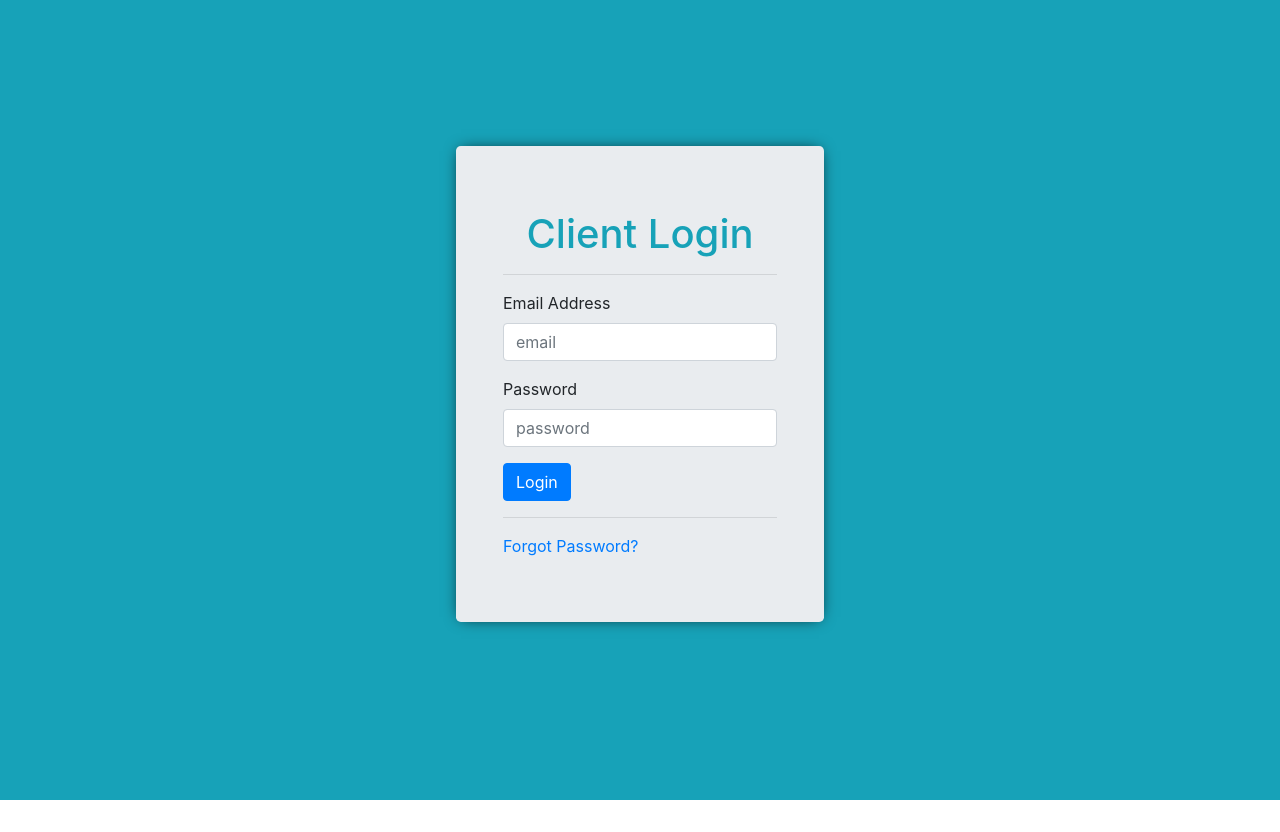
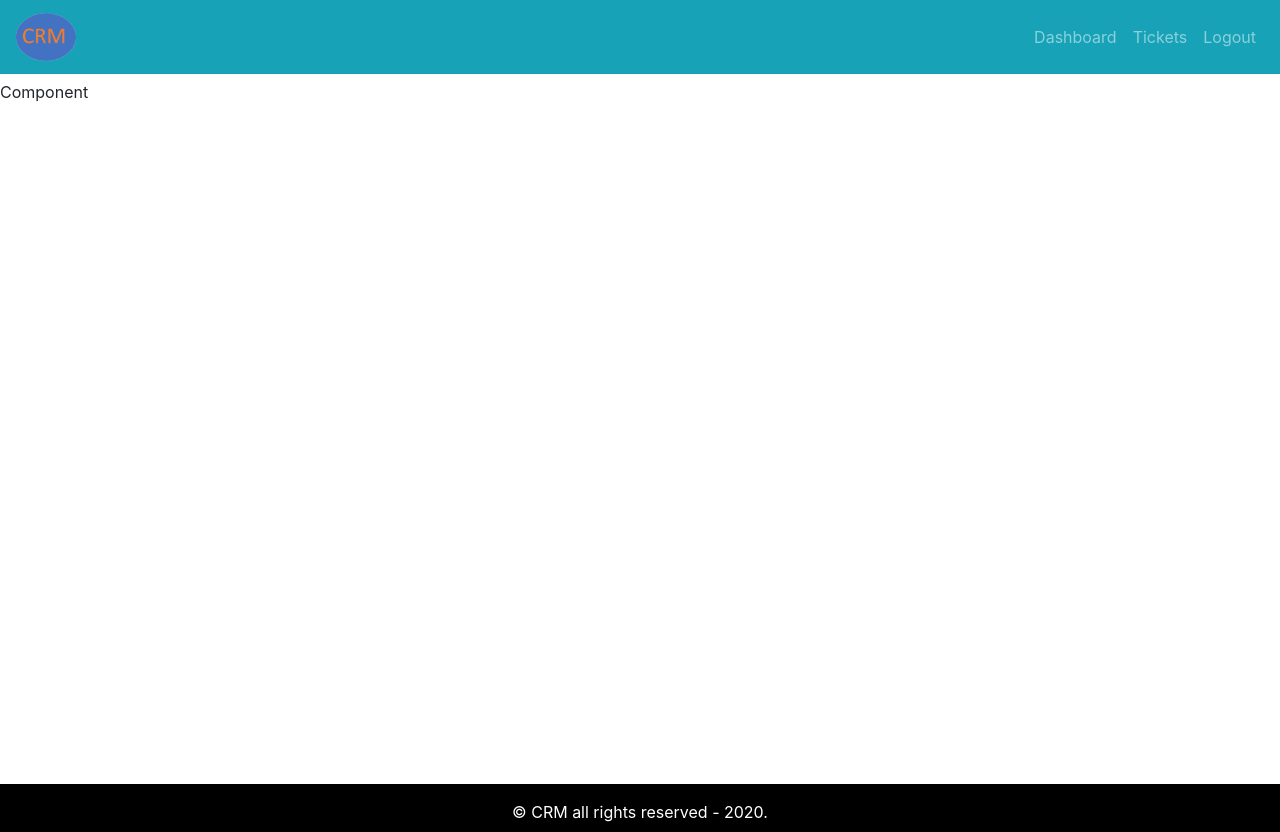
Before and after one commit to sonam-serchan/crm-frontend, a React (Create React App) app: page /dashboard in a window 1280 px wide. Before the commit the page ends 800 px from the top, so only its background shows below. Built offline with nearby package versions, Linux system fonts and the light colour scheme.

Commit message:
layout added

```diff
--- a/src/App.css
+++ b/src/App.css
@@ -0,0 +1,24 @@
+.default-layout {
+  display: grid;
+  grid-template-rows: 80px auto 3rem;
+  grid-template-areas:
+    "header"
+    "main"
+    "footer";
+}
+
+header {
+  grid-area: header;
+}
+
+main {
+  grid-area: main;
+  min-height: 88vh;
+}
+
+footer {
+  grid-area: footer;
+  background: black;
+  padding: 1rem;
+  color: white;
+}
--- a/src/App.js
+++ b/src/App.js
@@ -1,12 +1,13 @@
 import React from 'react';
 import './App.css';
-
-import { Entry } from './pages/entry/Entry.page';
+import { DefaultLayout } from './layout/DefaultLayout';
 
 function App() {
   return (
     <div className="App">
-      <Entry />
+      <DefaultLayout>
+        Component
+      </DefaultLayout>
     </div>
   );
 }
--- /dev/null
+++ b/src/layout/DefaultLayout.js
@@ -0,0 +1,19 @@
+import React from 'react';
+import { Footer } from './partials/Footer.comp';
+import { Header } from './partials/Header.comp';
+
+export const DefaultLayout = ({ children }) => {
+  return (
+    <div className="default-layout">
+      <header className="header">
+        <Header />
+      </header>
+      <main className="main">
+        {children}
+      </main>
+      <footer className="footer">
+        <Footer />
+      </footer>
+    </div>
+  )
+}
--- /dev/null
+++ b/src/layout/partials/Footer.comp.js
@@ -0,0 +1,5 @@
+import React from 'react';
+
+export const Footer = () => {
+  return <div className="text-center copy-right">&copy; CRM all rights reserved - 2020.</div>
+};
--- /dev/null
+++ b/src/layout/partials/Header.comp.js
@@ -0,0 +1,21 @@
+import React from 'react';
+import { Navbar, Nav } from 'react-bootstrap';
+import logo from '../../assets/img/logo.png';
+
+export const Header = () => {
+	return (
+		<Navbar collapseOnSelect variant="dark" bg="info" expand="md">
+			<Navbar.Brand>
+				<img src={logo} alt="logo" width="60px" />
+			</Navbar.Brand>
+			<Navbar.Toggle aria-controls="basic-navbar-nav" />
+			<Navbar.Collapse id="basic-navbar-nav">
+				<Nav className="ml-auto">
+					<Nav.Link href="/dashboard">Dashboard</Nav.Link>
+					<Nav.Link href="/dashboard">Tickets</Nav.Link>
+					<Nav.Link href="/dashboard">Logout</Nav.Link>
+				</Nav>
+			</Navbar.Collapse>
+		</Navbar>
+	)
+}
```
Also changed, not shown: src/assets/img/logo.png (added), 1 other file (tests, documents, lock files or other folders).
